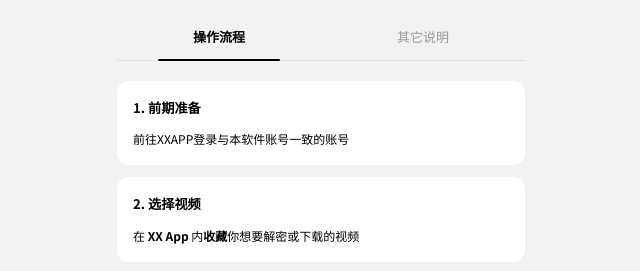
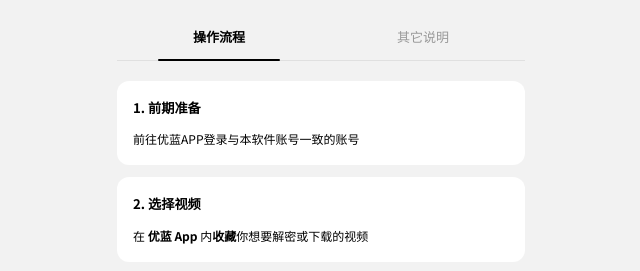
Before and after one commit to shuaibiqixu/ExHope-explan, a plain HTML site: page index.html in a window 1280 px wide. Shown: the top 271 px of the page, 319-959 px from the left. Drawn offline with Linux system fonts and the light colour scheme.

Commit message:
Add files via upload

```diff
--- a/index.html
+++ b/index.html
@@ -142,12 +142,12 @@
 
     <div class="card">
       <div class="card-title">1. 前期准备</div>
-      <p>前往XXAPP登录与本软件账号一致的账号</p>
+      <p>前往优蓝APP登录与本软件账号一致的账号</p>
     </div>
 
     <div class="card">
       <div class="card-title">2. 选择视频</div>
-      <p>在 <strong>XX App</strong> 内<strong>收藏</strong>你想要解密或下载的视频</p>
+      <p>在 <strong>优蓝 App</strong> 内<strong>收藏</strong>你想要解密或下载的视频</p>
     </div>
 
     <div class="card">
```
